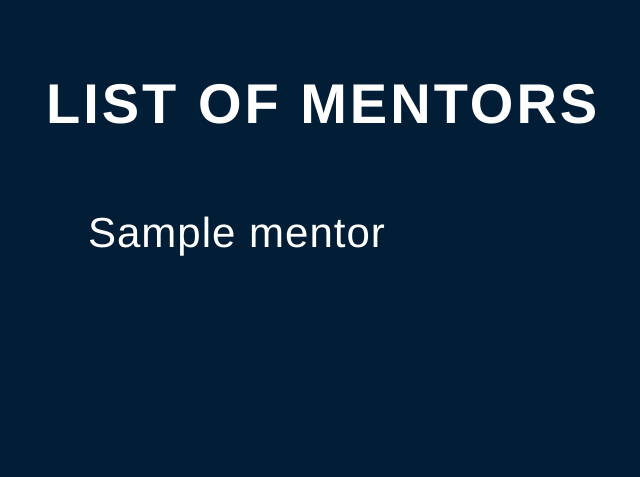
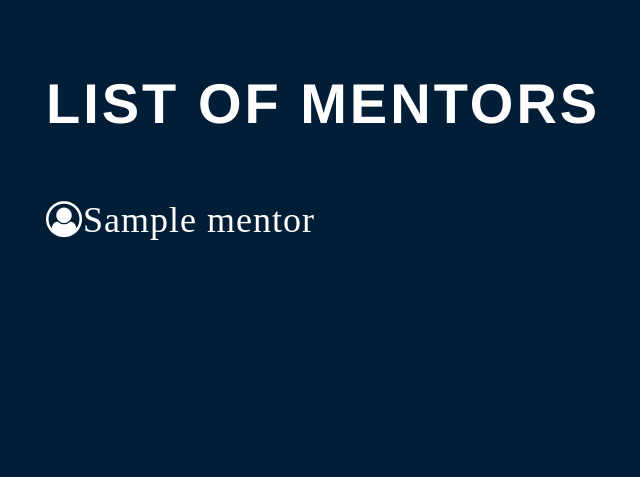
Before and after one commit to liyaSileshi/mentor_me, a Flask app: page /mentors in a window 1280 px wide. Shown: the part 89-566 px from the top of the page, without its empty margins (134-774 px from the left). Run offline with Flask 2, Linux system fonts and the light colour scheme; a database or web service that is not in the repository returns one stand-in record (values such as "Sample title"); some libraries are stand-ins or nearby versions.

Commit message:
mentors list styling

```diff
--- a/static/css/styles.css
+++ b/static/css/styles.css
@@ -116,3 +116,12 @@ body{
     color: black;
     font-size: 2em;
 }
+
+.icon{
+    color: white;
+    margin-bottom: 1em;
+}
+
+.mentornames{
+    color: white;
+}
--- a/templates/base.html
+++ b/templates/base.html
@@ -6,10 +6,12 @@
   <meta name="viewport" content="width=device-width, initial-scale=1.0">
   <meta http-equiv="X-UA-Compatible" content="ie=edge">
   <!-- https://stackoverflow.com/questions/4394853/inserting-smiley-into-the-html -->
-  <title>MentorMe</title>
+  <title> MentorMe </title>
   <link rel="stylesheet" href="https://stackpath.bootstrapcdn.com/bootstrap/4.3.1/css/bootstrap.min.css">
   <!-- BOOTSTRAP THEME -->
   <link rel="stylesheet" href="https://bootswatch.com/4/lux/bootstrap.min.css">
+
+  <link rel="stylesheet" href="https://cdnjs.cloudflare.com/ajax/libs/font-awesome/4.7.0/css/font-awesome.min.css">
 
   <link rel="stylesheet" type="text/css" href="{{url_for('static', filename='css/styles.css')}}">
 </head>
--- a/templates/index.html
+++ b/templates/index.html
@@ -43,7 +43,7 @@
         </div>
     </div>
 </div>
-<a href="{{ url_for('mentor_form') }}" class="btn btn-primary become">Become a mentor</a>
+
 
 <div class="container-fluid mb-5 mt-5">
     <div id="carouselExampleControls" class="carousel slide" data-ride="carousel">
@@ -74,5 +74,5 @@
       </a>
     </div>
   </div>
-
+  <a href="{{ url_for('mentor_form') }}" class="btn btn-primary become">Become a mentor</a>
 {% endblock %}
--- a/templates/mentors.html
+++ b/templates/mentors.html
@@ -7,7 +7,9 @@
           <div class= 'mentors'>
               <h1>List of Mentors </h1>
               {% for mentor in mentors %}
-                <a href='/mentors/{{ mentor._id }}' >{{mentor.name}}</a>
+
+                <i class="fa fa-user-circle-o icon" style="font-size:36px"><a href='/mentors/{{ mentor._id }}' class='mentornames' >{{mentor.name}}</a></i>
+
               {% endfor %}
             </div>
       </div>
```
Also changed, not shown: 1 other file.
